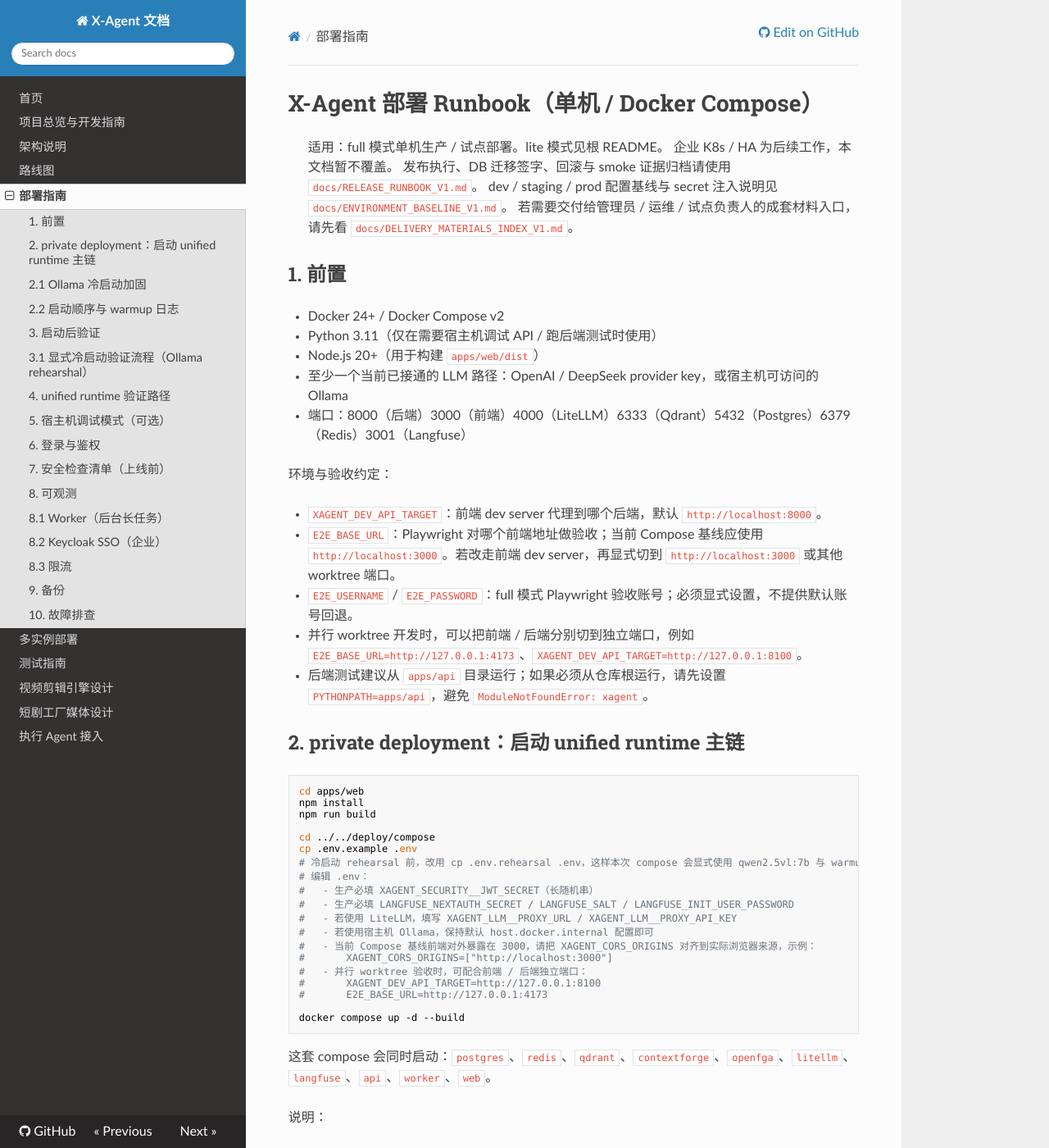
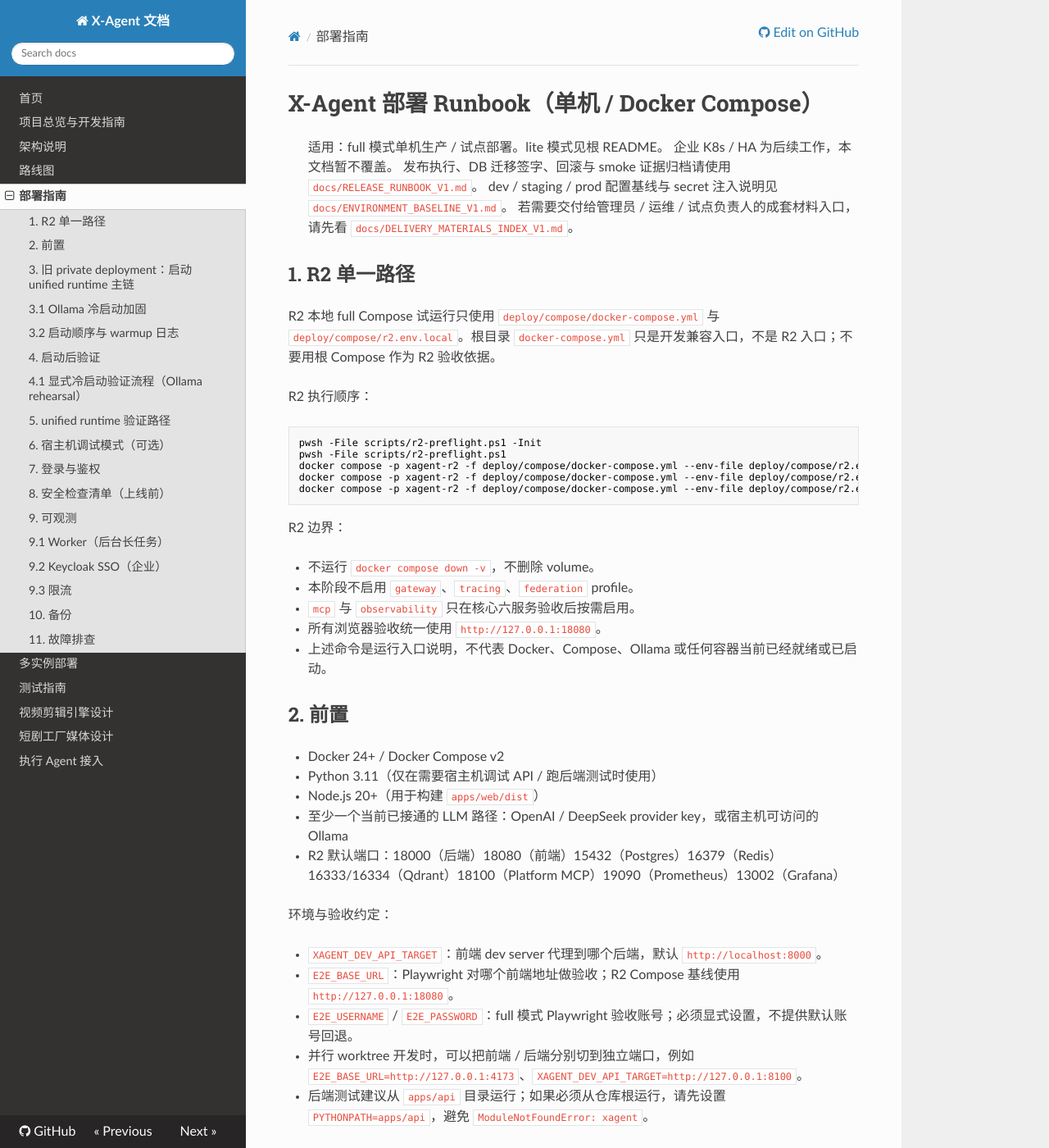
Before and after one commit to xiongpinji/xiongbao, an MkDocs documentation site: the page built from docs/DEPLOYMENT_RUNBOOK.md, in a window 1280 px wide and 1400 px high. Shown: the whole window at 82% size. Built offline with MkDocs 1.6.1, drawn with Linux system fonts in a browser that asks for light colours; nearby versions of some CDN libraries; some of the changed text lies outside the part shown.

Commit message:
docs(部署): 固化 R2 运行与配置门禁

````diff
--- a/docs/DEPLOYMENT_RUNBOOK.md
+++ b/docs/DEPLOYMENT_RUNBOOK.md
@@ -6,61 +6,84 @@
 > dev / staging / prod 配置基线与 secret 注入说明见 `docs/ENVIRONMENT_BASELINE_V1.md`。
 > 若需要交付给管理员 / 运维 / 试点负责人的成套材料入口，请先看 `docs/DELIVERY_MATERIALS_INDEX_V1.md`。
 
-## 1. 前置
+## 1. R2 单一路径
+
+R2 本地 full Compose 试运行只使用 `deploy/compose/docker-compose.yml` 与 `deploy/compose/r2.env.local`。根目录 `docker-compose.yml` 只是开发兼容入口，不是 R2 入口；不要用根 Compose 作为 R2 验收依据。
+
+R2 执行顺序：
+
+```powershell
+pwsh -File scripts/r2-preflight.ps1 -Init
+pwsh -File scripts/r2-preflight.ps1
+docker compose -p xagent-r2 -f deploy/compose/docker-compose.yml --env-file deploy/compose/r2.env.local up -d --build postgres redis qdrant api worker web
+docker compose -p xagent-r2 -f deploy/compose/docker-compose.yml --env-file deploy/compose/r2.env.local --profile mcp --profile observability up -d platform-mcp prometheus grafana
+docker compose -p xagent-r2 -f deploy/compose/docker-compose.yml --env-file deploy/compose/r2.env.local down
+```
+
+R2 边界：
+
+- 不运行 `docker compose down -v`，不删除 volume。
+- 本阶段不启用 `gateway`、`tracing`、`federation` profile。
+- `mcp` 与 `observability` 只在核心六服务验收后按需启用。
+- 所有浏览器验收统一使用 `http://127.0.0.1:18080`。
+- 上述命令是运行入口说明，不代表 Docker、Compose、Ollama 或任何容器当前已经就绪或已启动。
+
+## 2. 前置
 
 - Docker 24+ / Docker Compose v2
 - Python 3.11（仅在需要宿主机调试 API / 跑后端测试时使用）
 - Node.js 20+（用于构建 `apps/web/dist`）
 - 至少一个当前已接通的 LLM 路径：OpenAI / DeepSeek provider key，或宿主机可访问的 Ollama
-- 端口：8000（后端）3000（前端）4000（LiteLLM）6333（Qdrant）5432（Postgres）6379（Redis）3001（Langfuse）
+- R2 默认端口：18000（后端）18080（前端）15432（Postgres）16379（Redis）16333/16334（Qdrant）18100（Platform MCP）19090（Prometheus）13002（Grafana）
 
 环境与验收约定：
 
 - `XAGENT_DEV_API_TARGET`：前端 dev server 代理到哪个后端，默认 `http://localhost:8000`。
-- `E2E_BASE_URL`：Playwright 对哪个前端地址做验收；当前 Compose 基线应使用 `http://localhost:3000`。若改走前端 dev server，再显式切到 `http://localhost:3000` 或其他 worktree 端口。
+- `E2E_BASE_URL`：Playwright 对哪个前端地址做验收；R2 Compose 基线使用 `http://127.0.0.1:18080`。
 - `E2E_USERNAME` / `E2E_PASSWORD`：full 模式 Playwright 验收账号；必须显式设置，不提供默认账号回退。
 - 并行 worktree 开发时，可以把前端 / 后端分别切到独立端口，例如 `E2E_BASE_URL=http://127.0.0.1:4173`、`XAGENT_DEV_API_TARGET=http://127.0.0.1:8100`。
 - 后端测试建议从 `apps/api` 目录运行；如果必须从仓库根运行，请先设置 `PYTHONPATH=apps/api`，避免 `ModuleNotFoundError: xagent`。
 
-## 2. private deployment：启动 unified runtime 主链
+## 3. 旧 private deployment：启动 unified runtime 主链
 
 ```bash
 cd apps/web
 npm install
 npm run build
 
-cd ../../deploy/compose
-cp .env.example .env
-# 冷启动 rehearsal 前，改用 cp .env.rehearsal .env，这样本次 compose 会显式使用 qwen2.5vl:7b 与 warmup 参数。
-# 编辑 .env：
+cd ../..
+pwsh -File scripts/r2-preflight.ps1 -Init
+# 冷启动 rehearsal 前，可把 rehearsal 参数合入 deploy/compose/r2.env.local，
+# 但 R2 compose 命令仍必须显式使用 --env-file deploy/compose/r2.env.local。
+# 编辑 deploy/compose/r2.env.local：
 #   - 生产必填 XAGENT_SECURITY__JWT_SECRET（长随机串）
 #   - 生产必填 LANGFUSE_NEXTAUTH_SECRET / LANGFUSE_SALT / LANGFUSE_INIT_USER_PASSWORD
 #   - 若使用 LiteLLM，填写 XAGENT_LLM__PROXY_URL / XAGENT_LLM__PROXY_API_KEY
 #   - 若使用宿主机 Ollama，保持默认 host.docker.internal 配置即可
-#   - 当前 Compose 基线前端对外暴露在 3000，请把 XAGENT_CORS_ORIGINS 对齐到实际浏览器来源，示例：
-#       XAGENT_CORS_ORIGINS=["http://localhost:3000"]
+#   - R2 Compose 基线前端对外暴露在 18080，请把 XAGENT_CORS_ORIGINS 对齐到实际浏览器来源，示例：
+#       XAGENT_CORS_ORIGINS=["http://127.0.0.1:18080"]
 #   - 并行 worktree 验收时，可配合前端 / 后端独立端口：
 #       XAGENT_DEV_API_TARGET=http://127.0.0.1:8100
 #       E2E_BASE_URL=http://127.0.0.1:4173
 
-docker compose up -d --build
+docker compose -p xagent-r2 -f deploy/compose/docker-compose.yml --env-file deploy/compose/r2.env.local up -d --build postgres redis qdrant api worker web
 ```
 
-这套 compose 会同时启动：`postgres`、`redis`、`qdrant`、`contextforge`、`openfga`、`litellm`、`langfuse`、`api`、`worker`、`web`。
+R2 核心路径只启动：`postgres`、`redis`、`qdrant`、`api`、`worker`、`web`。`platform-mcp`、`prometheus`、`grafana` 是后续可选服务；本阶段不启用 `gateway`、`tracing`、`federation`。
 
 说明：
 
 - `deploy/compose/postgres-init.sh` 会在首次启动 `postgres` 容器时补建 `langfuse`、`contextforge`、`openfga` 这 3 个附加数据库，和 compose 服务保持一致。
-- 若之前已经创建过旧 volume，需要执行 `docker compose down -v` 后重新 `up`，或手动在现有 Postgres 中补建这 3 个数据库。
+- 若之前已经创建过旧 volume，不要执行 `docker compose down -v`；先备份并确认处置方案，R2 本阶段只允许使用不带 `-v` 的 `down`。
 - `api` 负责 `/api/v1/tasks`、`/api/v1/workflows`、`/api/v1/runs/:run_id` 等 unified runtime 主链入口。
 - `worker` 负责 full 模式后台长任务；当 Redis / Celery 可用时，后台任务可跨实例续跑。
 - compose 默认通过 `host.docker.internal:11434` 访问宿主机 Ollama，并为 `api` / `worker` 配置了 `extra_hosts: ["host.docker.internal:host-gateway"]`，以兼容 Linux Docker。
 - `deploy/compose/.env.example` 与 `.env.rehearsal` 已包含冷启动加固相关参数：`XAGENT_LLM__REQUEST_TIMEOUT_SECONDS=150`、`XAGENT_LLM__WARMUP_ENABLED=true`、`XAGENT_LLM__WARMUP_PROMPT=回复一个字：好`、`XAGENT_LLM__WARMUP_MAX_TOKENS=8`、`XAGENT_LLM__WARMUP_WAIT_TIMEOUT_SECONDS=30`、`XAGENT_LLM__WARMUP_POLL_INTERVAL_SECONDS=1`。复制到 `.env` 后应保留这组基线。
-- compose 中的 `XAGENT_CORS_ORIGINS` 会直接读取 `.env` 的值；当前 Compose 基线前端对外端口是 `3000`，因此浏览器来源通常应写成 `http://localhost:3000`，不要沿用旧的 `3000` 示例。
-- `web` 提供统一 Run Console，容器内直接反代 `api:8000`，对外入口是 `http://localhost:3000`。
+- compose 中的 `XAGENT_CORS_ORIGINS` 会直接读取 `deploy/compose/r2.env.local` 的值；R2 Compose 基线前端对外端口是 `18080`，因此浏览器来源应写成 `http://127.0.0.1:18080`。
+- `web` 提供统一 Run Console，容器内直接反代 `api:8000`，R2 对外浏览器入口是 `http://127.0.0.1:18080`。
 - `apps/web/dist` 不会在镜像内自动构建，因此 `docker compose up` 前必须先执行 `npm run build`。
 
-## 2.1 Ollama 冷启动加固
+## 3.1 Ollama 冷启动加固
 
 当前基线默认把本地模型冷启动视为常态，而不是异常：
 
@@ -75,7 +98,7 @@
 - `worker` 也可能是第一个真实 LLM 调用方：`/api/v1/tasks`、工作流后台步骤、异步任务续跑都可能绕过交互式前台，直接由 Celery worker 首次触发模型。
 - 因此只预热 `api` 不足以覆盖 full 模式主链；`api`、`worker` 各自启动前都执行一次 warmup，才能把冷启动抖动压到最小。
 
-## 2.2 启动顺序与 warmup 日志
+## 3.2 启动顺序与 warmup 日志
 
 当前 Compose 命令链路如下：
 
@@ -94,12 +117,12 @@
 - 失败：日志名为 `ollama_warmup_failed`，会带上 `error`、`model`、`route`、`wait_timeout_seconds`。
 - 当前 Compose 命令使用 `(python -m xagent.cli warmup || true)`，所以 warmup 失败不会阻止 `api` / `worker` 继续拉起；这意味着“容器已启动”不等于“冷启动已验证通过”，必须结合日志与首个真实请求一起确认。
 
-## 3. 启动后验证
+## 4. 启动后验证
 
 ```bash
-curl http://localhost:8000/health
-curl http://localhost:8000/ready
-curl http://localhost:3000
+curl http://127.0.0.1:18000/health
+curl http://127.0.0.1:18000/ready
+curl http://127.0.0.1:18080
 ```
 
 期望：
@@ -115,7 +138,7 @@
 - `E2E_USERNAME=<full-mode-user>`
 - `E2E_PASSWORD=<full-mode-password>`
 
-## 3.1 显式冷启动验证流程（Ollama rehearshal）
+## 4.1 显式冷启动验证流程（Ollama rehearsal）
 
 在演练或上线前，建议至少跑一次“从冷模型到首个真实 agent 请求”的完整验证。以下步骤以 `.env.rehearsal` 中的 `qwen2.5vl:7b` 为例：
 
@@ -126,13 +149,11 @@
 ollama stop qwen2.5vl:7b
 ```
 
-3. 在 `deploy/compose` 目录显式激活 `.env.rehearsal` 作为当前 `.env`，确保本次 cold-start rehearsal 实际使用 `qwen2.5vl:7b` 和 warmup 参数，然后重启整套 Compose：
+3. 将 rehearsal 参数合入 `deploy/compose/r2.env.local`，确保本次 cold-start rehearsal 实际使用 `qwen2.5vl:7b` 和 warmup 参数，然后重启 R2 核心 Compose：
 
 ```bash
-cd deploy/compose
-cp .env.rehearsal .env
-docker compose down
-docker compose up -d --build
+docker compose -p xagent-r2 -f deploy/compose/docker-compose.yml --env-file deploy/compose/r2.env.local down
+docker compose -p xagent-r2 -f deploy/compose/docker-compose.yml --env-file deploy/compose/r2.env.local up -d --build postgres redis qdrant api worker web
 ```
 
 4. 观察 warmup 日志，确认 `api` 和 `worker` 都至少产出一次成功或失败信号：
@@ -149,15 +170,15 @@
 5. 做基础健康检查：
 
 ```bash
-curl http://localhost:8000/health
-curl http://localhost:8000/ready
-curl http://localhost:3000
+curl http://127.0.0.1:18000/health
+curl http://127.0.0.1:18000/ready
+curl http://127.0.0.1:18080
 ```
 
 6. 做鉴权引导。full 模式不会内置 `admin/admin`；演练环境可以先自助注册一个用户，已有用户则直接登录：
 
 ```bash
-curl -X POST http://localhost:8000/api/v1/auth/register \
+curl -X POST http://127.0.0.1:18000/api/v1/auth/register \
   -H "Content-Type: application/json" \
   -d '{"username":"rehearsal-admin","password":"ChangeMe-123456","tenant_id":"rehearsal"}'
 ```
@@ -165,7 +186,7 @@
 从返回 JSON 里取出 `access_token`，若用户已存在则改用：
 
 ```bash
-curl -X POST http://localhost:8000/api/v1/auth/login \
+curl -X POST http://127.0.0.1:18000/api/v1/auth/login \
   -H "Content-Type: application/json" \
   -d '{"username":"rehearsal-admin","password":"ChangeMe-123456","tenant_id":"rehearsal"}'
 ```
@@ -175,7 +196,7 @@
 ```bash
 TOKEN=<上一步返回的 access_token>
 
-curl -X POST http://localhost:8000/api/v1/agents/run \
+curl -X POST http://127.0.0.1:18000/api/v1/agents/run \
   -H "Authorization: Bearer $TOKEN" \
   -H "Content-Type: application/json" \
   -d '{"goal":"请用一句话确认 Ollama 冷启动验证通过"}'
@@ -214,25 +235,25 @@
 
 此模式适合本地调试，但不是本文档推荐的 private deployment 交付形态。
 
-## 6. 登录与鉴权
+## 7. 登录与鉴权
 
 - lite：匿名可用（演示）。默认 admin / admin（内置）。
 - full / enterprise：`require_auth` 自动开启，且不会内置默认 `admin/admin`。当前基线可通过 `POST /api/v1/auth/register` 自助引导首个演练账号，或使用已接入的 Keycloak / DB 用户源，再通过 `POST /api/v1/auth/login` 换 token；前端在「设置」页填入，或使用 `Authorization: Bearer <token>`。
 - 接 Keycloak：设置 `XAGENT_SECURITY__OIDC_JWKS_URL` + `OIDC_ISSUER`，启用 RS256 验签（OIDC 回调端点 `/api/v1/auth/oidc/callback`）。
 
-## 7. 安全检查清单（上线前）
+## 8. 安全检查清单（上线前）
 
 - [ ] `XAGENT_SECURITY__JWT_SECRET` 已改为长随机串
 - [ ] Langfuse 的 `NEXTAUTH_SECRET` / `SALT` 已改为生产随机值
 - [ ] Langfuse 初始管理员密码已通过 `LANGFUSE_INIT_USER_PASSWORD` 显式设置为强密码
-- [ ] `XAGENT_CORS_ORIGINS` 已对齐当前前端实际来源（当前 Compose 基线通常为 `http://localhost:3000`），且不含 `*`
+- [ ] `XAGENT_CORS_ORIGINS` 已对齐当前前端实际来源（R2 Compose 基线为 `http://127.0.0.1:18080`），且不含 `*`
 - [ ] `require_auth` 未被显式关闭
 - [ ] full / enterprise 管理员来自显式用户源（Keycloak / DB / 初始化流程），不存在默认 admin / admin
 - [ ] `python scripts/license_check.py` 通过（无 AGPL / GPL / ELv2）
 - [ ] 数据库 / Redis / Qdrant 不直接公网暴露（经 Nginx / 网关）
 - [ ] HTTPS（Nginx 终止 TLS）
 
-## 8. 可观测
+## 9. 可观测
 
 - Langfuse：http://localhost:3001（trace / prompt / evals）
 - Prometheus 指标：`/metrics`；Grafana 仪表板导入 `deploy/grafana/xagent-dashboard.json`
@@ -240,7 +261,7 @@
 - 健康探针：`/health`（liveness）`/ready`（readiness）
 - Ollama 预热日志：`ollama_warmup_succeeded` / `ollama_warmup_failed`
 
-## 8.1 Worker（后台长任务）
+## 9.1 Worker（后台长任务）
 
 full 模式下 compose 含 `worker` 服务，后台任务走 Celery（Redis broker）：
 
@@ -257,25 +278,25 @@
 - `/api/v1/runs/:run_id` 会把后台任务统一映射为 Run Console 视图。
 - 运行中任务会暴露 `resume` 指针，便于前端或外部入口继续追踪。
 
-## 8.2 Keycloak SSO（企业）
+## 9.2 Keycloak SSO（企业）
 
 1. 部署 Keycloak，导入 realm：`deploy/keycloak/xagent-realm.json`
 2. 配置后端：`XAGENT_SECURITY__OIDC_JWKS_URL=http://<keycloak>/realms/xagent/protocol/openid-connect/certs`
    + `XAGENT_SECURITY__OIDC_ISSUER=xagent-api`
 3. token 走 RS256 / JWKS 验签；`realm_access.roles` 映射为 X-Agent 角色。
 
-## 8.3 限流
+## 9.3 限流
 
 - 进程内：120 req / min（默认）；Redis 可用时自动切换分布式限流。
 - 健康探针 / metrics 豁免。超限返回 429 + `Retry-After`。
 
-## 9. 备份
+## 10. 备份
 
 - Postgres：`pg_dump`
 - Qdrant：collection 快照
 - 审计链：`GET /api/v1/audit/export`（防篡改哈希链，可离线校验）
 
-## 10. 故障排查
+## 11. 故障排查
 
 | 现象 | 排查 |
 |---|---|
````
Also changed, not shown: other parts of docs/DEPLOYMENT_RUNBOOK.md (+3 -3 lines), docs/coordination/WEB_API_RELEASE_TASK_BOARD.md (+4 -2 lines), 2 other files.
